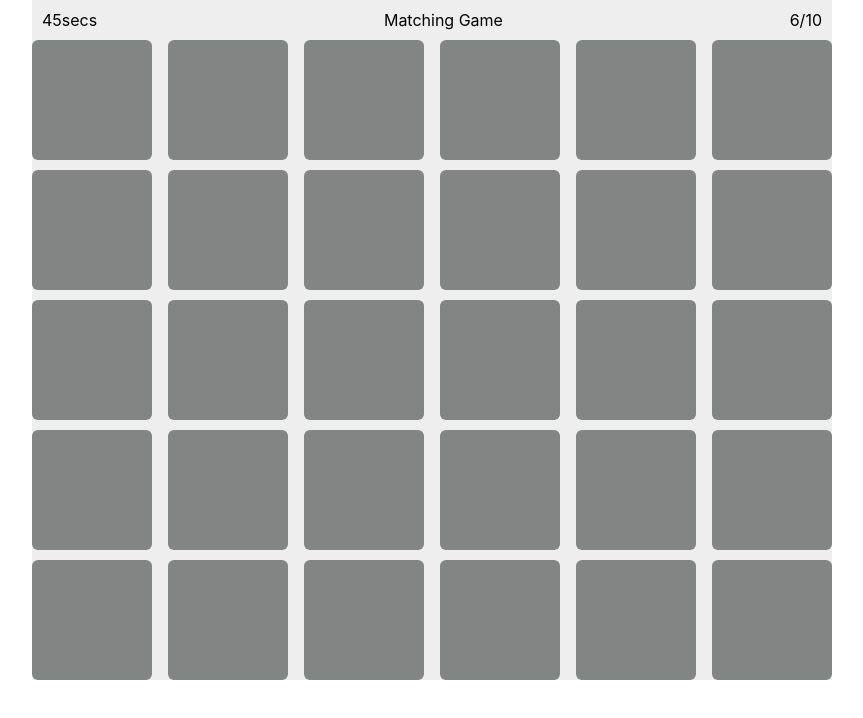
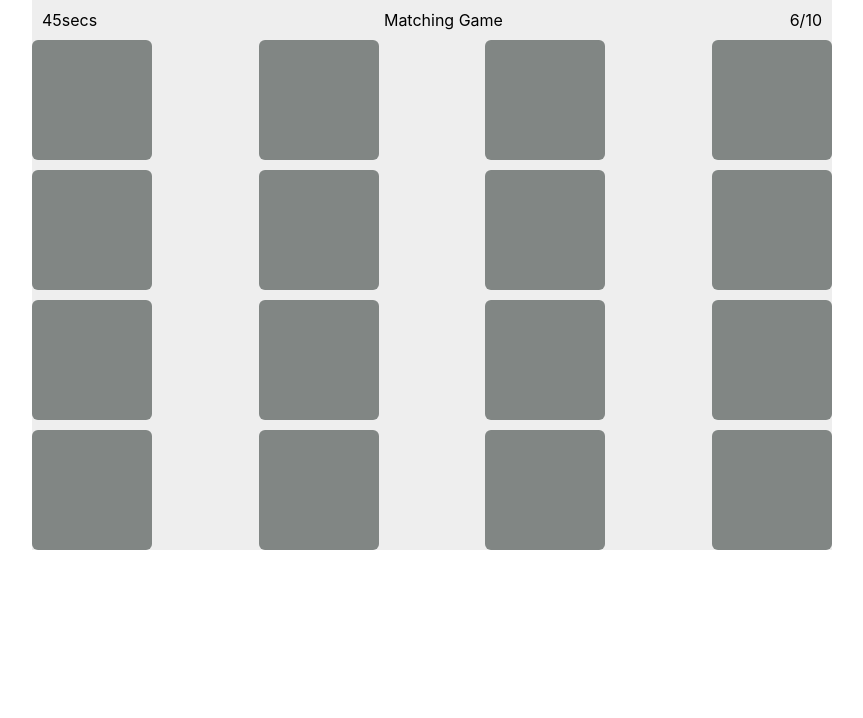
Before and after one commit to pix3lflare/matching_game, a React (Create React App) app: page / in a window 1280 px wide. Shown: the top 718 px of the page, without its empty margins (208-1071 px from the left). Built offline with nearby package versions, Linux system fonts and the light colour scheme.

Commit message:
matching functionality

```diff
--- a/src/App.js
+++ b/src/App.js
@@ -7,7 +7,7 @@ class App extends React.Component{
      render(){
         return (
           <div className="App">
-              <MatchingGame rowCount={5} columnCount={6}/>
+              <MatchingGame rowCount={4} columnCount={4}/>
           </div>
         );
      }
--- a/src/MatchingGame/GameGrid.js
+++ b/src/MatchingGame/GameGrid.js
@@ -47,7 +47,14 @@ class GameGrid extends React.Component{
         if( items.length == 2 ){
             if( items[0].value == items[1].value ){
                 console.log('Found a Match')
+                const valueArray = this.state.valueArray.map((i)=>{
+                    if( i.id==items[0].id || i.id==items[1].id ){
+                        return Object.assign({}, i, { matched: true })
+                    }
+                    return i
+                })
 
+                this.setState({valueArray})
             }else{
                 console.log('Not a Match')
             }
@@ -55,7 +62,7 @@ class GameGrid extends React.Component{
             setTimeout(()=>{
                 console.log('Clear Selected Items')
                 this.setState({selectedItems: []})
-            }, 2000)
+            }, 500)
 
         }
 
--- a/src/MatchingGame/GridItem.js
+++ b/src/MatchingGame/GridItem.js
@@ -6,7 +6,7 @@ class GridItem extends React.Component{
       const {item, selectItem, selectedItems} = this.props
       return (
           <div
-              className={selectedItems.indexOf(item.id) >= 0 ? 'grid-item flipped' : 'grid-item'}
+              className={selectedItems.indexOf(item.id) >= 0 || item.matched ? 'grid-item flipped' : 'grid-item'}
               onClick={()=>selectItem(item)}>
               <div className='value'>{item.value}</div>
           </div>
```
